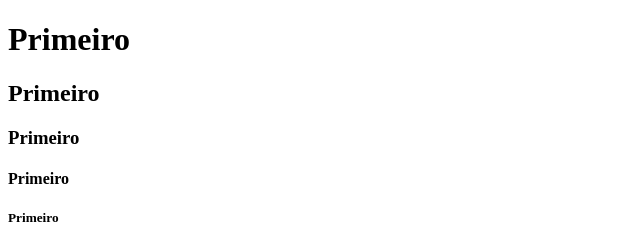
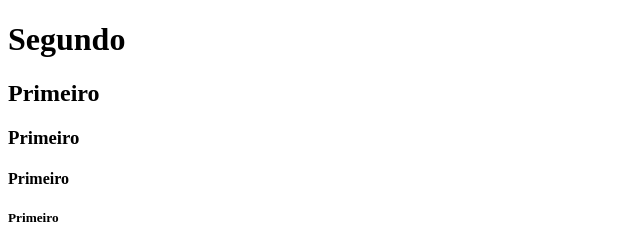
Before and after one commit to jadergme/primeira-aula-flex, a plain HTML site: page index.html in a window 1280 px wide. Shown: the top 240 px of the page, 0-640 px from the left. Drawn offline with Linux system fonts and the light colour scheme.

Commit message:
Update index.html

```diff
--- a/index.html
+++ b/index.html
@@ -5,7 +5,7 @@
 </head>
 <body>
 
-<h1> Primeiro </h1>
+<h1> Segundo </h1>
 <h2> Primeiro </h2>
 <h3> Primeiro </h3>
 <h4> Primeiro </h4>
```
